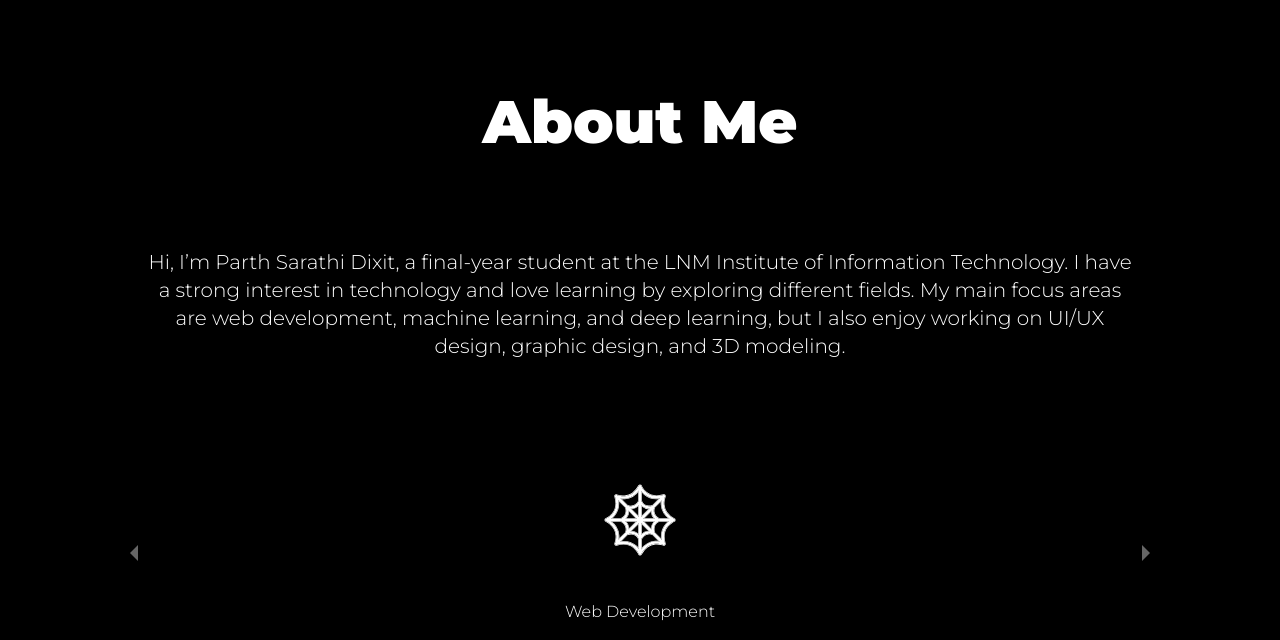
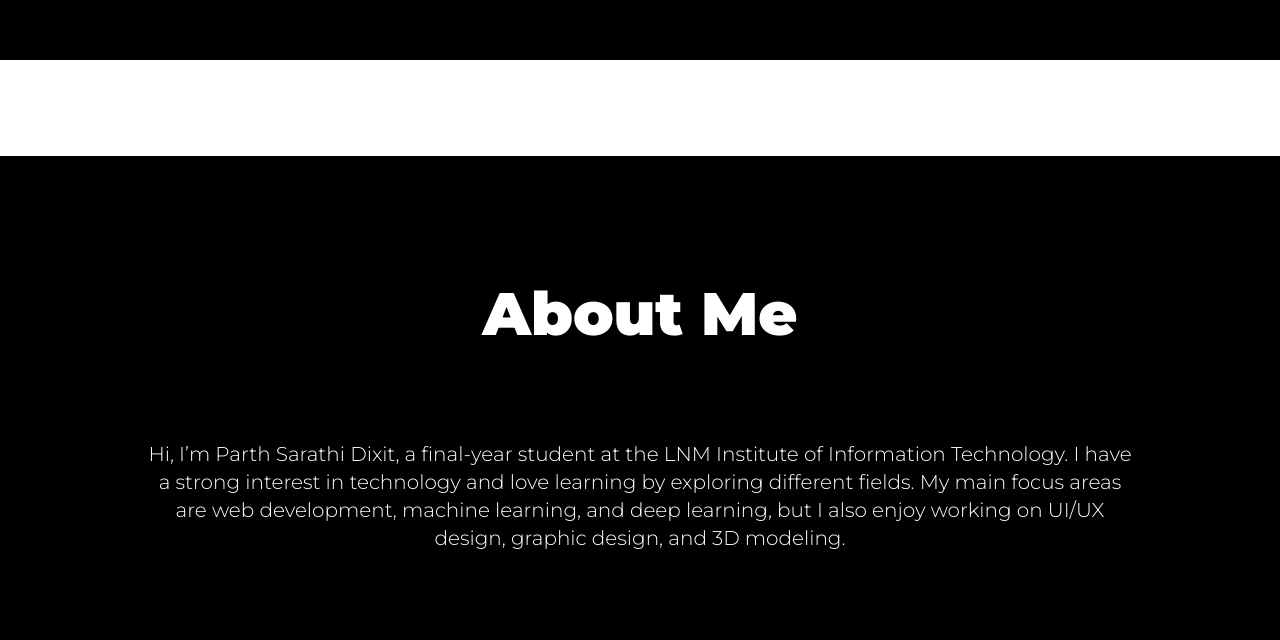
Before and after one commit to parth-psd-009/my-portfolio, a React (Vite) app: page / in a window 1280 px wide. Shown: the part 740-1380 px from the top of the page. Built offline with nearby package versions, Linux system fonts and the light colour scheme.

Commit message:
Update About.component.jsx

```diff
--- a/src/components/About/About.component.jsx
+++ b/src/components/About/About.component.jsx
@@ -4,7 +4,7 @@ import MyCarousel from "../Carousel/MyCarousel.component";
 
 const About = () => {
     return (
-        <div className="flex-col mt-16 pt-32 justify-center align-middle bg-black text-white">
+        <div className="flex-col mt-64 pt-32 justify-center align-middle bg-black text-white">
             <h1 className="section-heading text-2xl text-center mb-16 md:mb-24 md:text-6xl">
                 About Me
             </h1>
```
